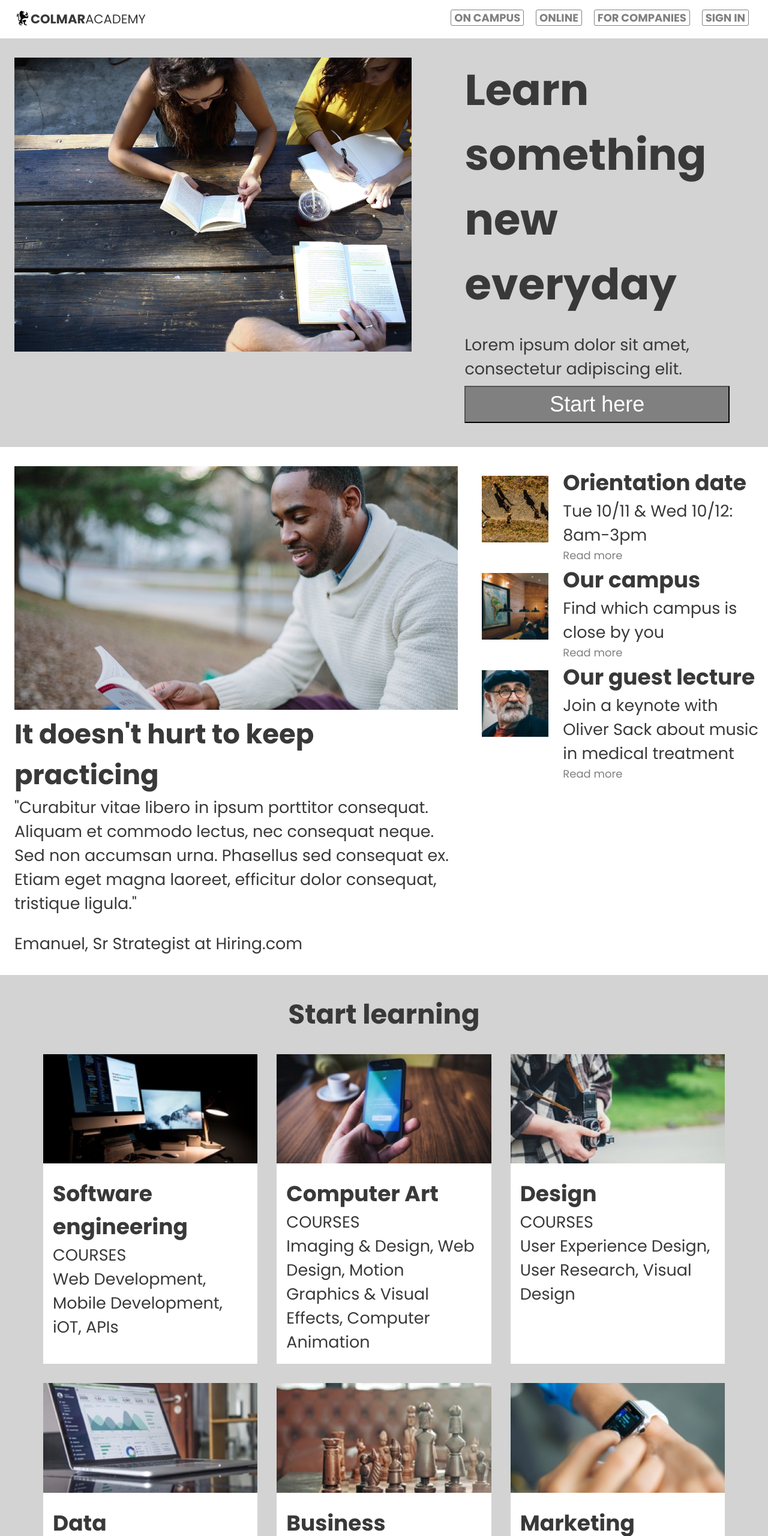
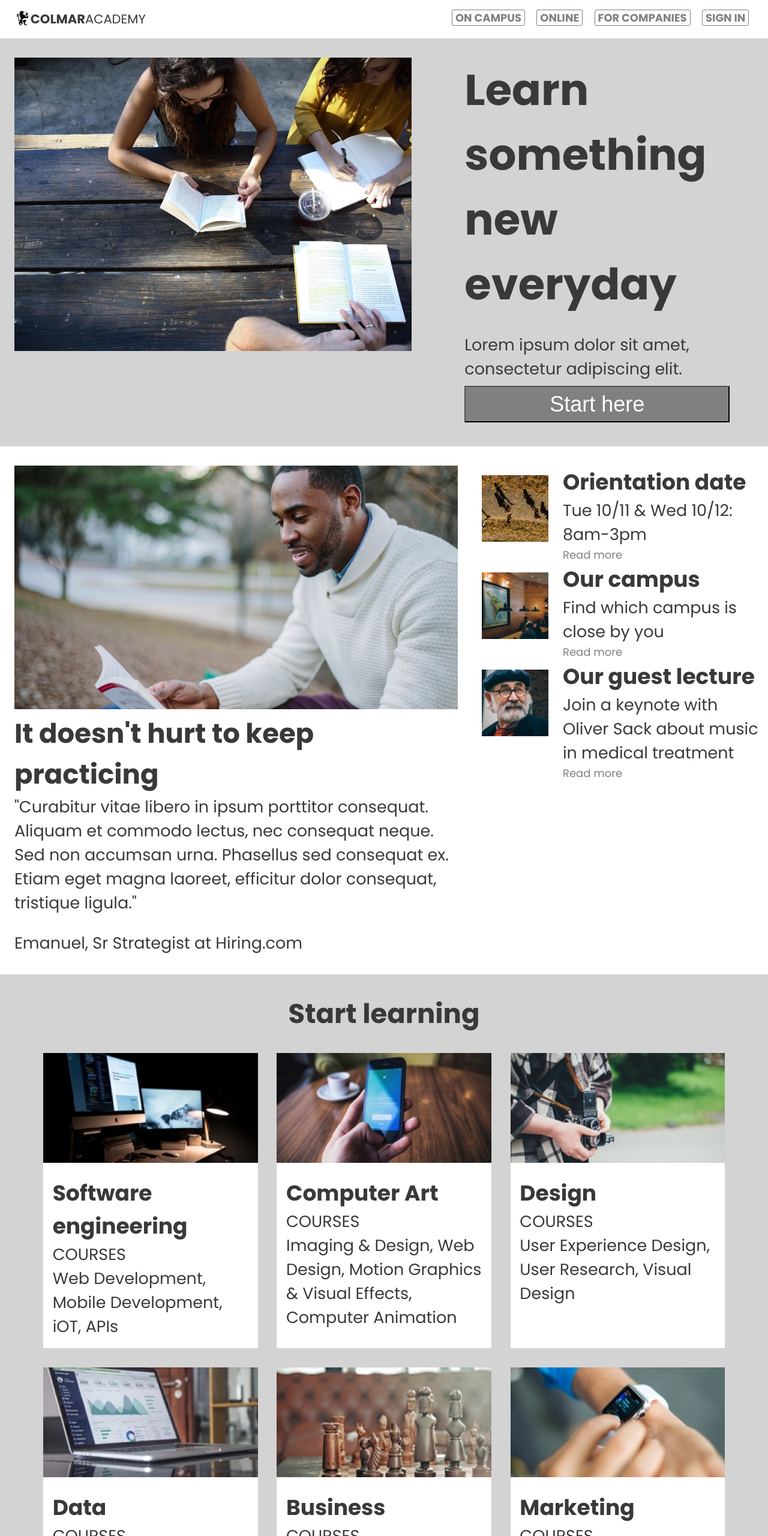
Before and after one commit to shulgas897/colmar_academy, a plain HTML site: page index.html in a window 1280 px wide. Shown: the top 2560 px of the page at 60% size. Drawn offline with Linux system fonts and the light colour scheme.

Commit message:
Responsive design improved

```diff
--- a/css/style.css
+++ b/css/style.css
@@ -41,7 +41,7 @@ img {
 
 .row {
 	display: flex;
-	padding: 32px 0 32px 0;
+	padding: 1.77rem 0 1.77rem 0;
 }
 
 section .row .col .row {
@@ -70,7 +70,7 @@ section .row .col .row {
 
 .col-sm-7 {
 	width: 60%;
-	padding: 0 24px 0 24px;
+	padding: 0 1.33rem 0 1.33rem;
 }
 
 .col-sm-5 {
@@ -80,17 +80,17 @@ section .row .col .row {
 .course {
 	width: 33.3%;
 	padding: 0;
-	margin: 0 16px;
+	margin: 0 0.88rem;
 	background-color: white;
 }
 
 .course-description {
-	margin: 16px;
+	margin: 0.88rem;
 }
 
 .col-sm-4 {
 	width: 33.3%;
-	padding: 16px;
+	padding: 0.88rem;
 	background-color: white;
 }
 
@@ -99,12 +99,12 @@ section .row .col .row {
 	display: flex;
 	flex-direction: column;
 	justify-content: center;
-	padding: 0 8px;
+	padding: 0 0.44rem;
 
 }
 
 header {
-	padding: 16px 24px;
+	padding: 0.88rem 1.33rem;
 	display: flex;
 	justify-content: space-between;
 	position: fixed;
@@ -119,17 +119,17 @@ header {
 }
 
 #logo-img {
-	height: 32px;
+	height: 1.77rem;
 	width: auto;
 }
 
 .nav {
-	margin: 0 48px 0 0;
+	margin: 0 2.66rem 0 0;
 }
 
 .nav-link {
-	margin: 0 8px;
-	padding: 0 5px 0 5px;
+	margin: 0 0.44rem;
+	padding: 0 0.27rem 0 0.27rem;
 	text-decoration: none;
 	color: gray;
 	border: 1px solid gray;
@@ -145,7 +145,7 @@ header {
 
 main, footer {
 	position: relative;
-	top: 64px;
+	top: 3.55rem;
 }
 
 
@@ -159,8 +159,8 @@ main, footer {
 .jumbotron .btn {
 	background-color: gray;
 	color: white;
-	padding: 8px 0;
-	margin: 8px 0;
+	padding: 0.44rem 0;
+	margin: 0.44rem 0;
 	font-size: 2rem;
 }
 
@@ -174,11 +174,11 @@ main, footer {
 }
 
 #oline {
-	padding: 0 56px 0 56px;
+	padding: 0 3.11rem 0 3.11rem;
 }
 
 #oline .row .course{
-	margin-top: -32px;
+	margin-top: -1.77rem;
 }
 
 footer .row {
@@ -189,7 +189,7 @@ footer .row {
 
 
 footer {
-	padding: 0 24px;
+	padding: 0 1.33rem;
 }
 
 footer p {
@@ -207,7 +207,7 @@ footer p {
 	text-decoration: none;
 	border: 1px solid gray;
 	border-radius: 3px;
-	margin: 0 8px;
+	margin: 0 0.44rem;
 	padding: 0 5px;
 }
 
```
